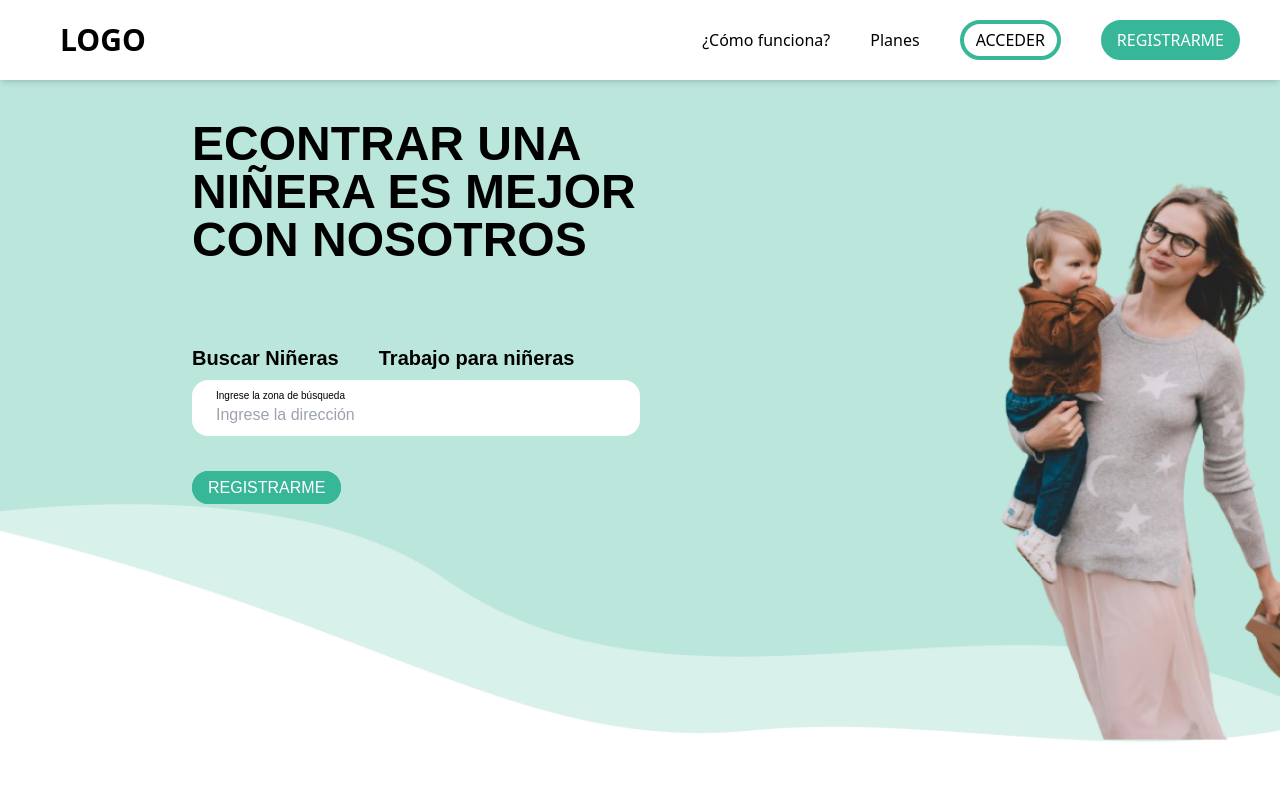
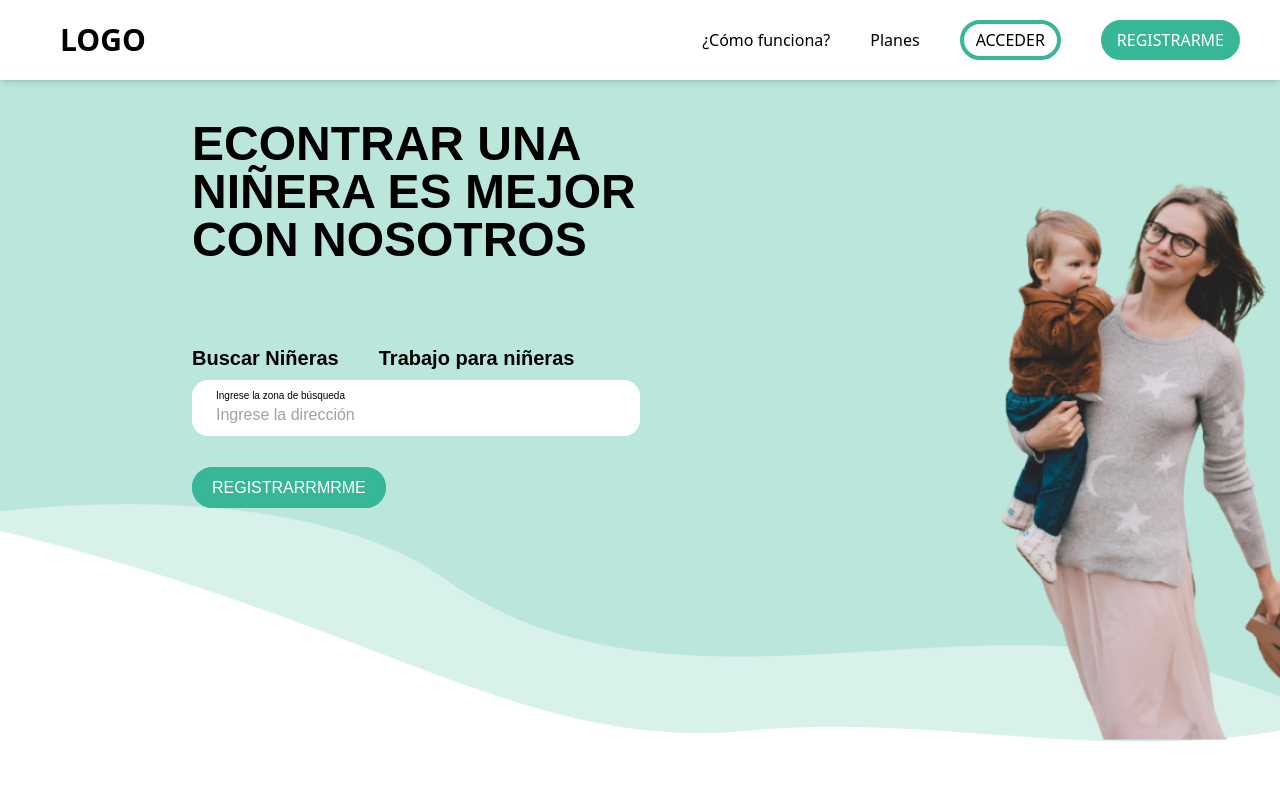
Before and after one commit to ENCAPBABYSIT/babysits, a React (Vite) app in the folder babysits_frontend/: page / in a window 1280 px wide. Shown: the top 800 px of the page. Built offline with nearby package versions, Linux system fonts and the light colour scheme.

Commit message:
desde local tony

```diff
--- a/babysits_frontend/src/components/Buttons/RegisterBtn.tsx
+++ b/babysits_frontend/src/components/Buttons/RegisterBtn.tsx
@@ -1,6 +1,6 @@
 const RegisterBtn = () => {
   return (
-    <a href=""  className='rounded-[30px] bg-[#38B698]  border-[4px] border-solid border-[#38B698] p-1 px-3 center text-white'>REGISTRARME</a>
+    <a href=""  className='rounded-[30px] bg-[#38B698]  border-[4px] border-solid border-[#38B698] py-2 px-4 center text-white'>REGISTRARRMRME</a>
   )
 }
 
```
Also changed, not shown: 2 other files (tests, documents, lock files or other folders).
